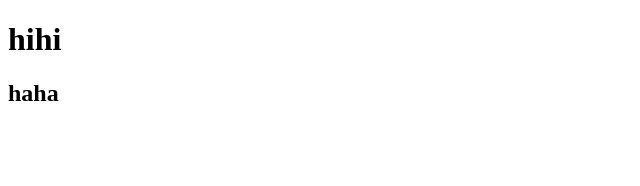
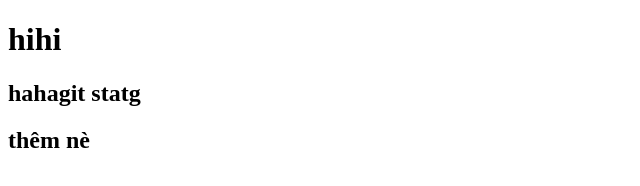
Before and after one commit to Thinh-2006/time, a plain HTML site: page index.html in a window 1280 px wide. Shown: the whole page, without its empty margins (0-640 px from the left). Drawn offline with Linux system fonts and the light colour scheme.

Commit message:
lần 3 nè

```diff
--- a/index.html
+++ b/index.html
@@ -7,6 +7,7 @@
 </head>
 <body>
     <h1>hihi</h1>
-    <h2>haha</h2>
+    <h2>hahagit statg</h2>
+    <h2>thêm nè</h2>
 </body>
 </html>
```
